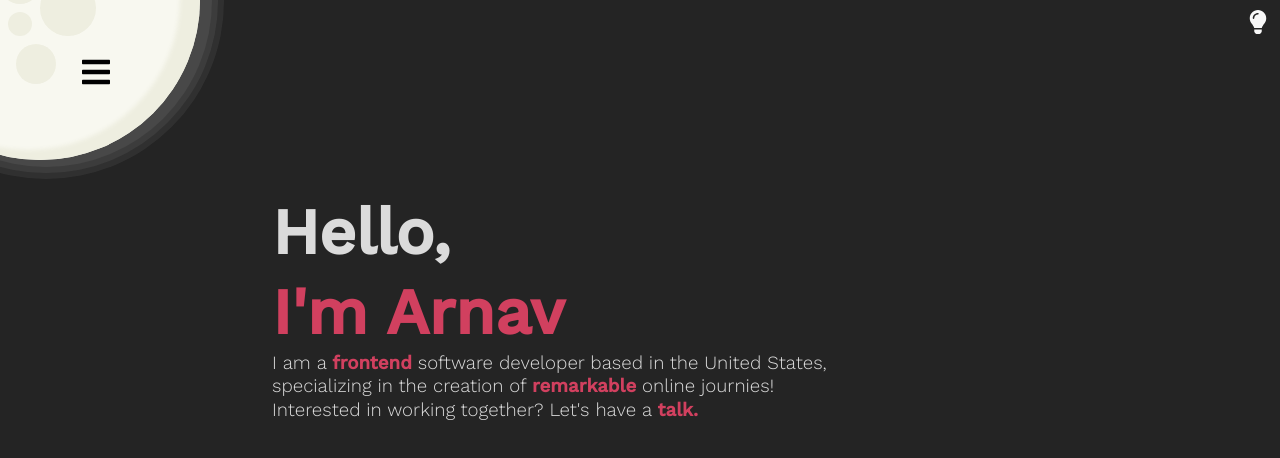
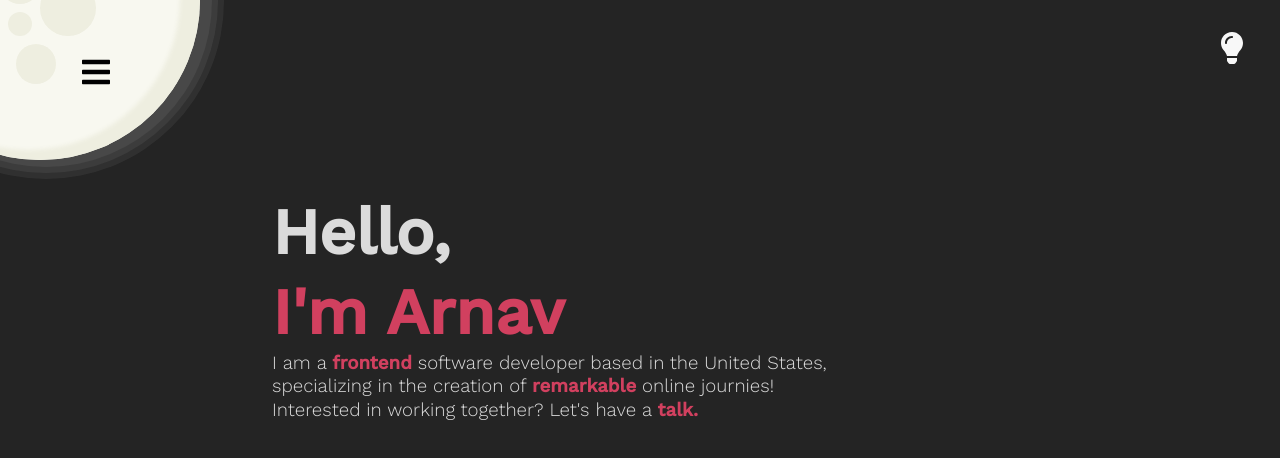
Before and after one commit to Arnav350/portfolio, a React (Create React App) app: page / in a window 1280 px wide. Shown: the top 458 px of the page. Built offline with nearby package versions, Linux system fonts and the light colour scheme.

Commit message:
changed size and pos of intro__dark

```diff
--- a/src/App.css
+++ b/src/App.css
@@ -252,10 +252,10 @@ img {
 
 .intro__dark {
   position: absolute;
-  right: 10px;
-  top: 10px;
-  height: 24px;
-  width: 24px;
+  right: 32px;
+  top: 32px;
+  height: 32px;
+  width: 32px;
   color: #f8f8f8;
   cursor: pointer;
 }
```
